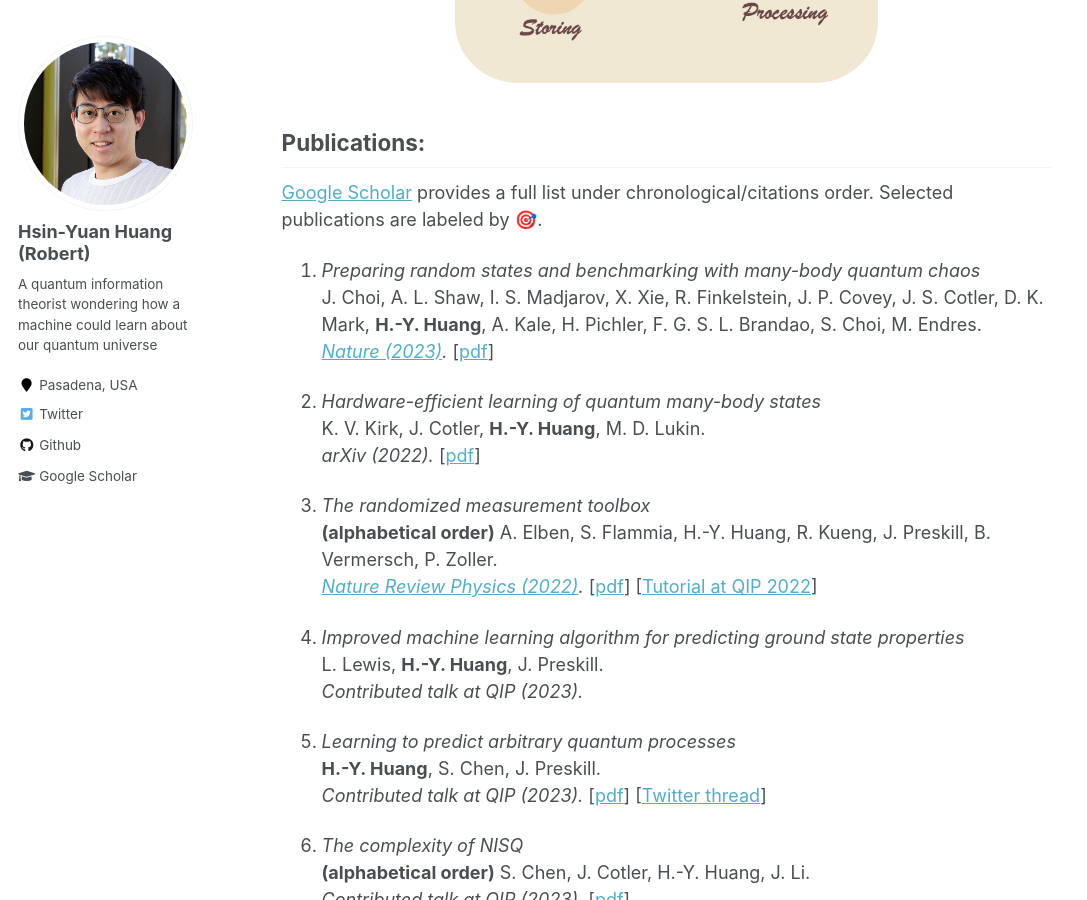
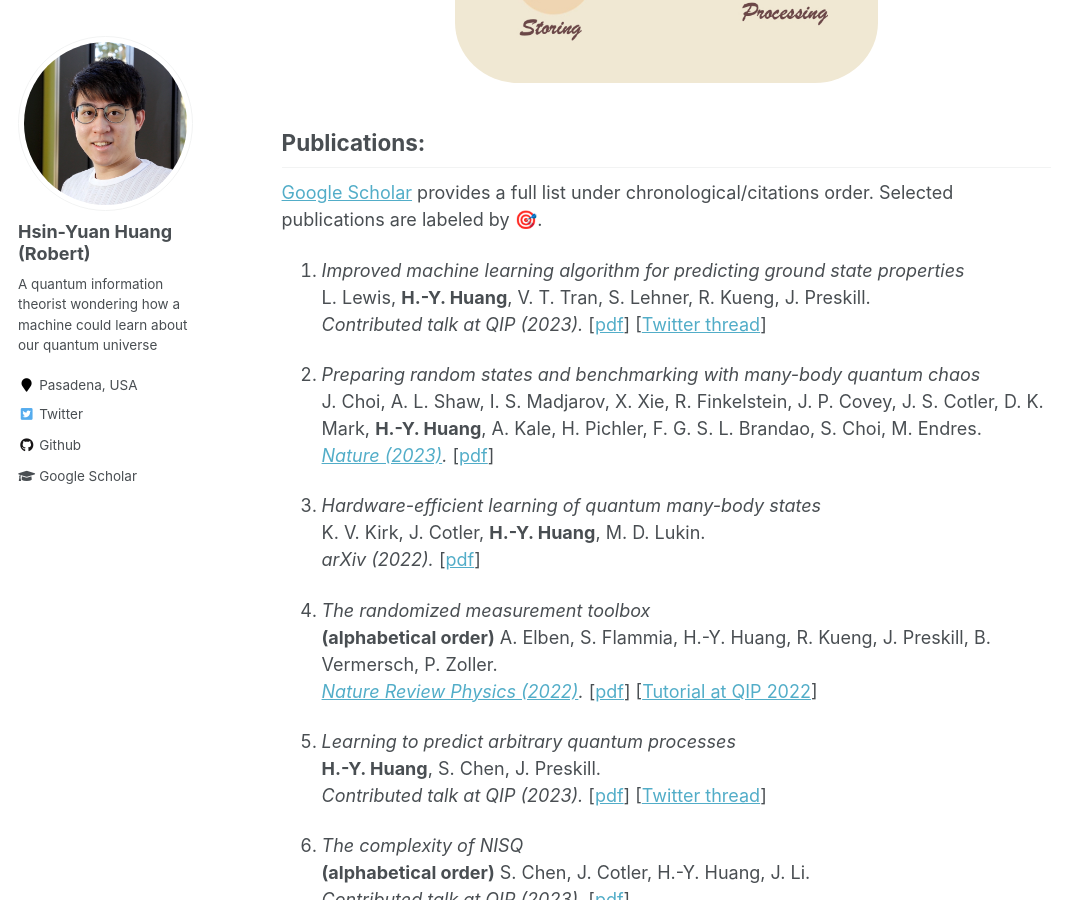
Before and after one commit to hsinyuan-huang/hsinyuan-huang.github.io, a Jekyll site: the page built from _pages/about.md, in a window 1280 px wide and 900 px high, scrolled down 1067 px. Shown: the whole window, without its empty margins (0-1087 px from the left). Built offline with Jekyll 4.4.1, drawn with Linux system fonts in a browser that asks for light colours; emoji names are drawn with the system emoji font; formulas are drawn with MathJax 3; some of the changed lines change nothing that is shown.

Commit message:
Update List

```diff
--- a/_pages/about.md
+++ b/_pages/about.md
@@ -32,6 +32,10 @@ My ultimate dream is to build quantum machines capable of learning and discoveri
 
 <a href="https://scholar.google.com/citations?user=2y5YF-gAAAAJ&hl=en" target="_blank">Google Scholar</a> provides a full list under chronological/citations order. Selected publications are labeled by :dart:.
 
+1. *Improved machine learning algorithm for predicting ground state properties* <br>
+L. Lewis, **H.-Y. Huang**, V. T. Tran, S. Lehner, R. Kueng, J. Preskill.<br>
+*Contributed talk at QIP (2023).* [<a href="https://arxiv.org/abs/2301.13169" target="_blank">pdf</a>] [<a href="https://twitter.com/RobertHuangHY/status/1620505355360038912" target="_blank">Twitter thread</a>]
+
 1. *Preparing random states and benchmarking with many-body quantum chaos* <br>
 J. Choi, A. L. Shaw, I. S. Madjarov, X. Xie, R. Finkelstein, J. P. Covey, J. S. Cotler, D. K. Mark, **H.-Y. Huang**, A. Kale, H. Pichler, F. G. S. L. Brandao, S. Choi, M. Endres. <br>
 *<a href="https://www.nature.com/articles/s41586-022-05442-1" target="_blank">Nature (2023)</a>.* [<a href="https://arxiv.org/abs/2103.03535" target="_blank">pdf</a>]
@@ -43,10 +47,6 @@ K. V. Kirk, J. Cotler, **H.-Y. Huang**, M. D. Lukin. <br>
 1. *The randomized measurement toolbox* <br>
 **(alphabetical order)** A. Elben, S. Flammia, H.-Y. Huang, R. Kueng, J. Preskill, B. Vermersch, P. Zoller.<br>
 *<a href="https://www.nature.com/articles/s42254-022-00535-2" target="_blank">Nature Review Physics (2022)</a>.* [<a href="https://arxiv.org/abs/2203.11374" target="_blank">pdf</a>] [<a href="https://www.youtube.com/watch?v=FXdJoJ0qcZY&ab_channel=caltech" target="_blank">Tutorial at QIP 2022</a>]
-
-1. *Improved machine learning algorithm for predicting ground state properties* <br>
-L. Lewis, **H.-Y. Huang**, J. Preskill.<br>
-*Contributed talk at QIP (2023).*
 
 1. *Learning to predict arbitrary quantum processes* <br>
 **H.-Y. Huang**, S. Chen, J. Preskill.<br>
```
